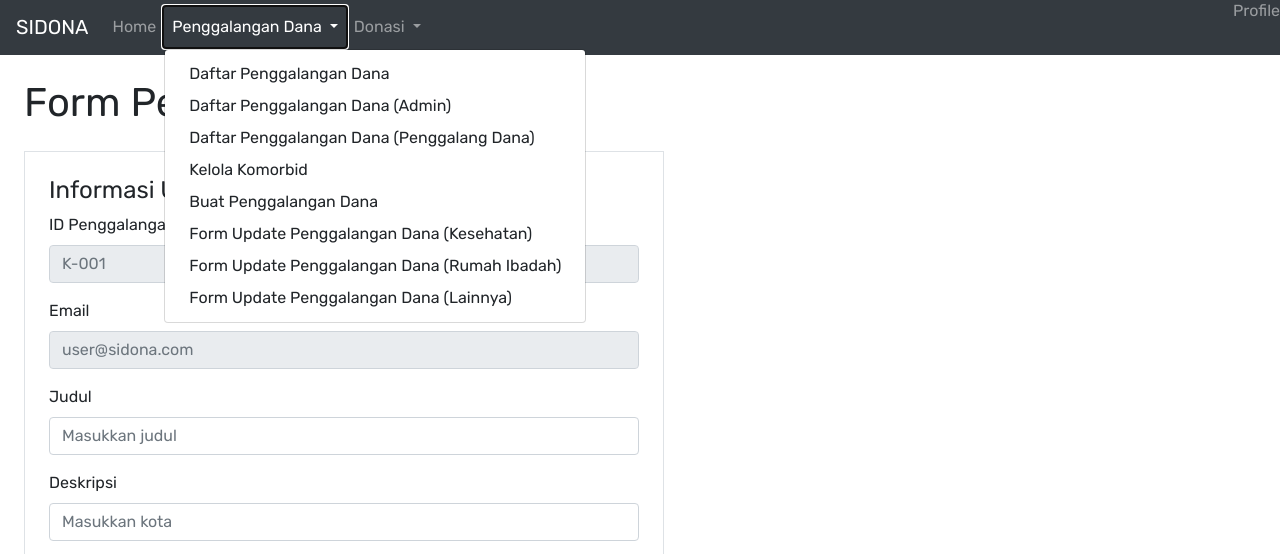
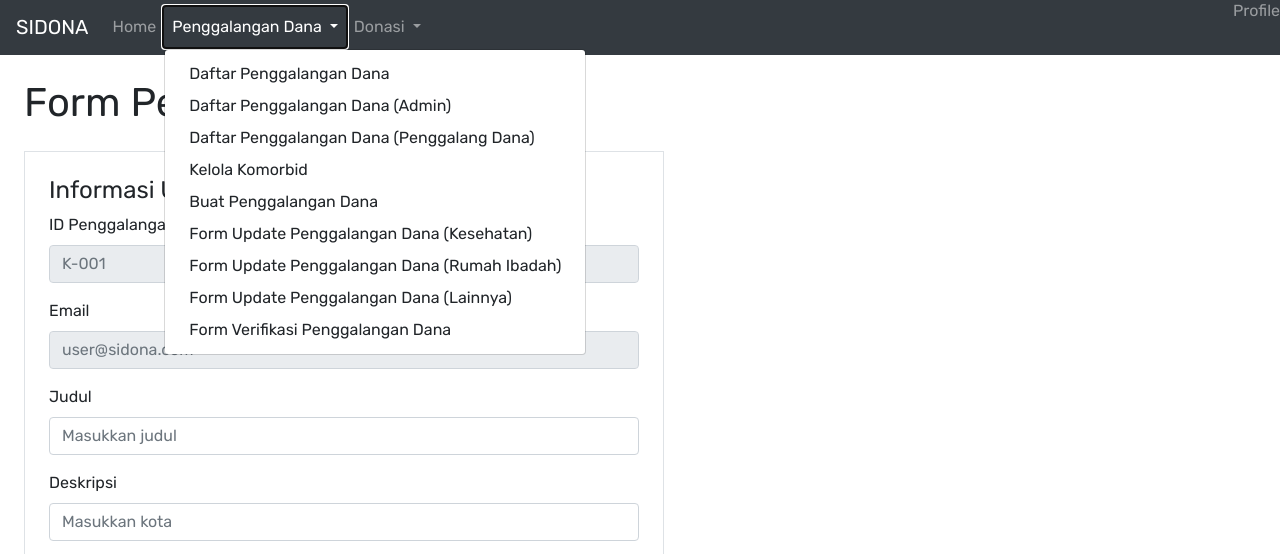
Before and after one commit to a11-sidona/tk, a Django app: page /penggalangan/create/form_PD in a window 1280 px wide, after a click on "Penggalangan Dana". Shown: the part 1-555 px from the top of the page. Run offline with Django 3.2, Linux system fonts and the light colour scheme; some libraries are stand-ins or nearby versions.

Commit message:
add form verifikasi

```diff
--- a/penggalangan_dana/urls.py
+++ b/penggalangan_dana/urls.py
@@ -9,6 +9,7 @@ urlpatterns = [
     path("admin", views.daftar_penggalangan_admin, name="daftar_admin"),
     path("PD", views.daftar_penggalangan_PD, name="daftar_PD"),
     path("update", views.form_update, name="form_update"),
+    path("form_verifikasi", views.form_verifikasi, name="daftar"),
     path("komorbid", views.komorbid, name="komorbid"),
     path("komorbid/tambah", views.komorbid_tambah, name="komorbid_tambah"),
     path("komorbid/update", views.komorbid_update, name="komorbid_update"),
--- a/penggalangan_dana/views.py
+++ b/penggalangan_dana/views.py
@@ -17,6 +17,9 @@ def form_update(request):
         'kategori': kategori
     }
     return render(request, "penggalangan/form_update.html", response)
+
+def form_verifikasi(request):
+    return render(request, "penggalangan/form_verifikasi.html")
 
 def create_PD_category(request):
     if request.method == "POST":
--- a/templates/navbar.html
+++ b/templates/navbar.html
@@ -41,6 +41,7 @@
           <a class="dropdown-item" href="/penggalangan/update?kategori=kesehatan">Form Update Penggalangan Dana (Kesehatan)</a>
           <a class="dropdown-item" href="/penggalangan/update?kategori=rumah_ibadah">Form Update Penggalangan Dana (Rumah Ibadah)</a>
           <a class="dropdown-item" href="/penggalangan/update">Form Update Penggalangan Dana (Lainnya)</a>
+          <a class="dropdown-item" href="/penggalangan/form_verifikasi">Form Verifikasi Penggalangan Dana</a>
         </div>
       </li>
       <li class="nav-item dropdown">
```
Also changed, not shown: penggalangan_dana/templates/penggalangan/form_verifikasi.html (added, +17 -0 lines).
